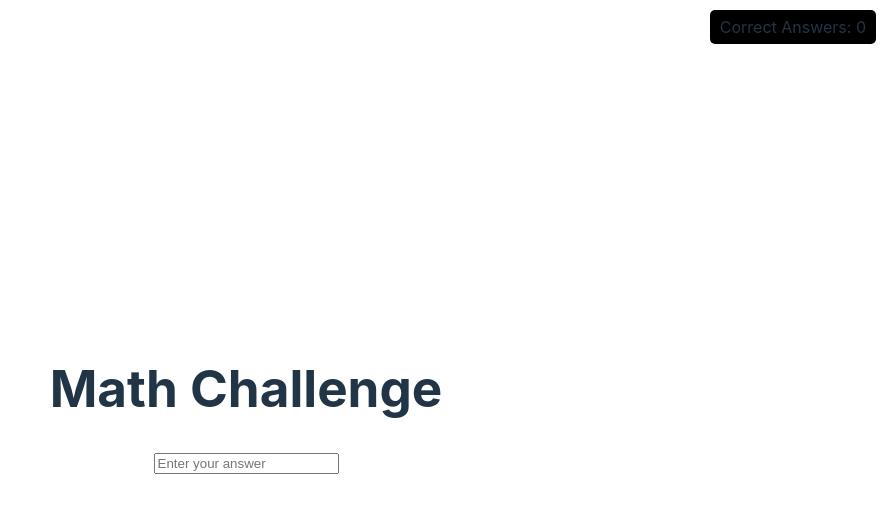
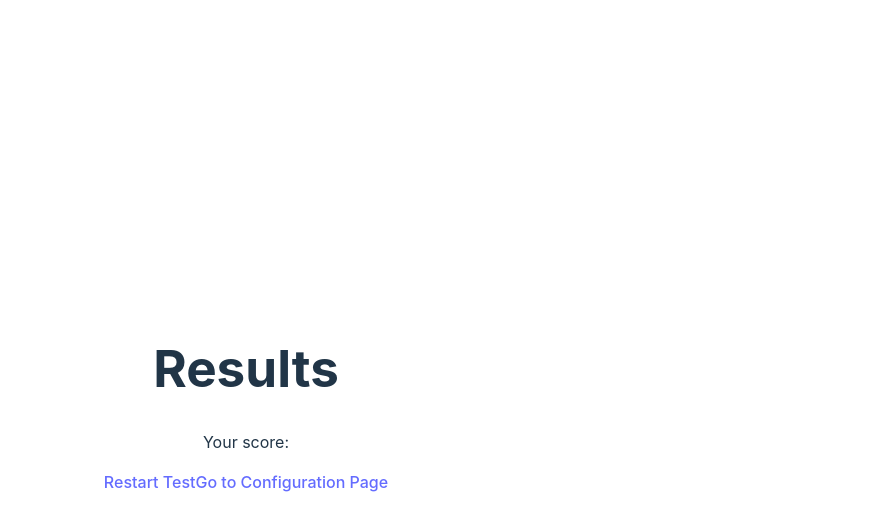
Before and after one commit to Deepp805/mental-math, a React (Vite) app in the folder frontend/: page /results in a window 1280 px wide. Shown: the top 530 px of the page, without its empty margins (394-1280 px from the left). Built offline with nearby package versions, Linux system fonts and the light colour scheme; no server answers.

Commit message:
added a persiting timer and some page routing

```diff
--- a/frontend/package.json
+++ b/frontend/package.json
@@ -12,7 +12,8 @@
   "dependencies": {
     "axios": "^1.6.8",
     "react": "^18.2.0",
-    "react-dom": "^18.2.0"
+    "react-dom": "^18.2.0",
+    "react-router-dom": "^6.22.3"
   },
   "devDependencies": {
     "@types/react": "^18.2.66",
--- a/frontend/src/App.tsx
+++ b/frontend/src/App.tsx
@@ -3,12 +3,14 @@ import reactLogo from './assets/react.svg'
 import viteLogo from '/vite.svg'
 import './App.css'
 import MathChallenge from './MathChallenge'
+import ConfigurationPage from './ConfigurationPage'
+import AppRouter from './AppRouter'
 
 function App() {
 
   return (
     <>
-      <MathChallenge />
+      <AppRouter />
     </>
   )
 }
--- /dev/null
+++ b/frontend/src/AppRouter.tsx
@@ -0,0 +1,19 @@
+import React from 'react';
+import { BrowserRouter as Router, Routes, Route } from 'react-router-dom';
+import MathChallenge from './MathChallenge';
+import ConfigurationPage from './ConfigurationPage';
+import ResultsPage from './ResultsPage';
+
+const AppRouter: React.FC = () => {
+  return (
+    <Router>
+      <Routes>
+        <Route path="/" element={<ConfigurationPage />} />
+        <Route path="/test" element={<MathChallenge />} />
+        <Route path="/results" element={<ResultsPage />} />
+      </Routes>
+    </Router>
+  );
+};
+
+export default AppRouter;
--- /dev/null
+++ b/frontend/src/ConfigurationPage.tsx
@@ -0,0 +1,32 @@
+import React, { useState } from 'react';
+import { useNavigate } from 'react-router-dom';
+
+const ConfigurationPage: React.FC = () => {
+  const [timerDuration, setTimerDuration] = useState<number>(60);
+
+  const navigate = useNavigate();
+
+  const handleTimerDurationChange = (event: React.ChangeEvent<HTMLSelectElement>) => {
+    setTimerDuration(Number(event.target.value));
+  };
+
+  const startTest = () => {
+    navigate(`/test?timer=${timerDuration}`);
+  };
+
+  return (
+    <div>
+      <h1>Configuration Page</h1>
+      <label htmlFor="timerDuration">Timer Duration (seconds):</label>
+      <select id="timerDuration" value={timerDuration} onChange={handleTimerDurationChange}>
+        <option value={30}>30</option>
+        <option value={60}>60</option>
+        <option value={90}>90</option>
+        {/* Add more options for other test modes later */}
+      </select>
+      <button onClick={startTest}>Start Test</button>
+    </div>
+  );
+};
+
+export default ConfigurationPage;
--- a/frontend/src/MathChallenge.tsx
+++ b/frontend/src/MathChallenge.tsx
@@ -1,52 +1,83 @@
-// Import required modules
 import React, { useEffect, useState } from 'react';
+import { useLocation, useNavigate } from 'react-router-dom';
 import axios from 'axios';
 
 axios.defaults.baseURL = 'http://localhost:3000';
 
-// Define MathChallenge component
 const MathChallenge: React.FC = () => {
-  // State variables
   const [equation, setEquation] = useState<string>('');
   const [userAnswer, setUserAnswer] = useState<string>('');
   const [correctAnswer, setCorrectAnswer] = useState<number>(0);
   const [counter, setCounter] = useState<number>(0);
+  const [timer, setTimer] = useState<number>(30);
 
-  // Function to fetch a new math equation from the backend
+  const location = useLocation();
+  const queryParams = new URLSearchParams(location.search);
+  const timerFromQueryParam = Number(queryParams.get('timer'));
+
+  const navigate = useNavigate();
+
   const fetchEquation = async () => {
+    console.log('Fetching equation...');
     try {
       const response = await axios.get('/generate-equation');
       setEquation(response.data.equation);
       setCorrectAnswer(response.data.answer);
-      setUserAnswer('');
+      console.log('Equation fetched:', response.data.equation);
     } catch (error) {
       console.error('Error fetching equation:', error);
     }
   };
 
-  // Effect hook to fetch initial equation on component mount
   useEffect(() => {
+    console.log('Component mounted');
     fetchEquation();
-  }, []);
+    setTimer(timerFromQueryParam);
+  }, [timerFromQueryParam]);
 
-  // Function to handle user input change
+  useEffect(() => {
+    if (timer > 0) {
+      console.log('Timer:', timer);
+      const timerId = setTimeout(() => {
+        console.log('Timer expired!');
+        setTimer(prevTimer => {
+          console.log('Previous timer value:', prevTimer);
+          return prevTimer - 1;
+        });
+      }, 1000);
+
+      return () => clearTimeout(timerId);
+    } else {
+      console.log('Time\'s up, navigating to results page...');
+      navigate('/results');
+    }
+  }, [timer, navigate]);
+
+
+
   const handleInputChange = (event: React.ChangeEvent<HTMLInputElement>) => {
     setUserAnswer(event.target.value);
   };
 
-  // Function to check if the user's answer is correct
+  console.log('Timer:', timer);
+
+  const restartTest = () => {
+    navigate(`/test?timer=${timerFromQueryParam}`);
+  };
+
   useEffect(() => {
     const answer = parseFloat(userAnswer);
     if (answer === correctAnswer) {
-      setCounter(prevCounter => prevCounter + 1); // Increment counter
-      fetchEquation(); // Fetch new equation
+      console.log('Correct answer!');
+      setCounter(prevCounter => prevCounter + 1);
+      fetchEquation();
     }
   }, [userAnswer, correctAnswer]);
 
-  // Render component
   return (
     <div>
       <div className="counter">Correct Answers: {counter}</div>
+      <div className="timer">Time Left: {timer} seconds</div>
       <h1>Math Challenge</h1>
       <p>{equation}</p>
       <input
--- /dev/null
+++ b/frontend/src/ResultsPage.tsx
@@ -0,0 +1,15 @@
+import React from 'react';
+import { Link } from 'react-router-dom';
+
+const ResultsPage: React.FC = () => {
+  return (
+    <div>
+      <h1>Results</h1>
+      <p>Your score: {/* Add score later */}</p>
+      <Link to="/test">Restart Test</Link>
+      <Link to="/">Go to Configuration Page</Link>
+    </div>
+  );
+};
+
+export default ResultsPage;
```
Also changed, not shown: 1 other file (tests, documents, lock files or other folders).
